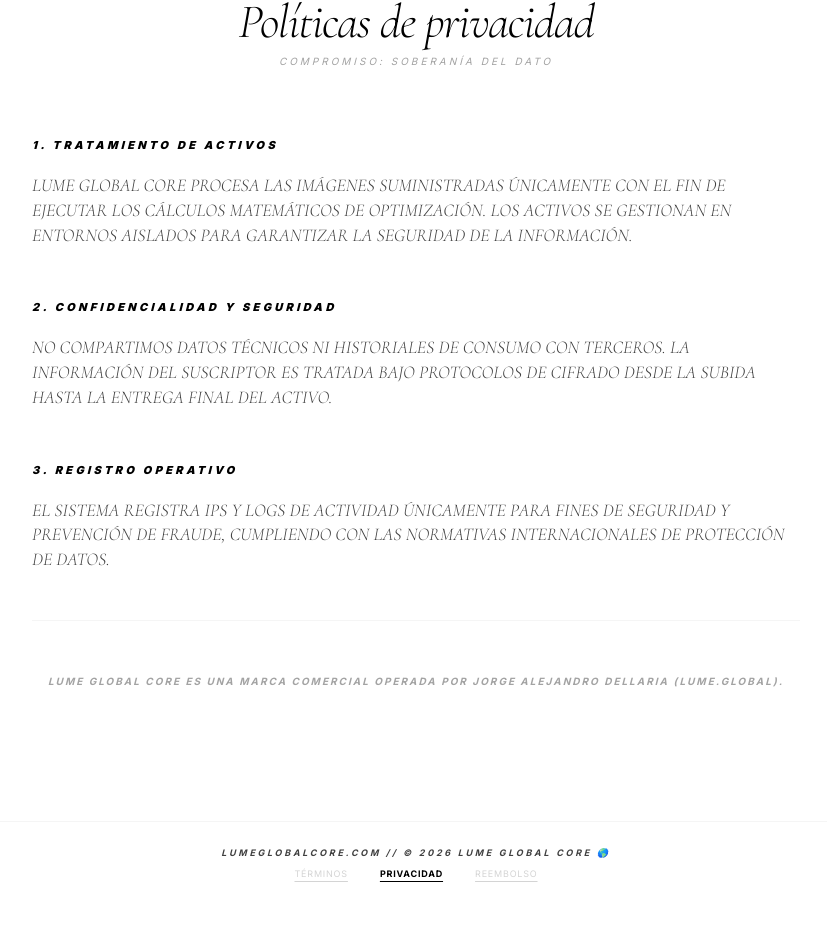
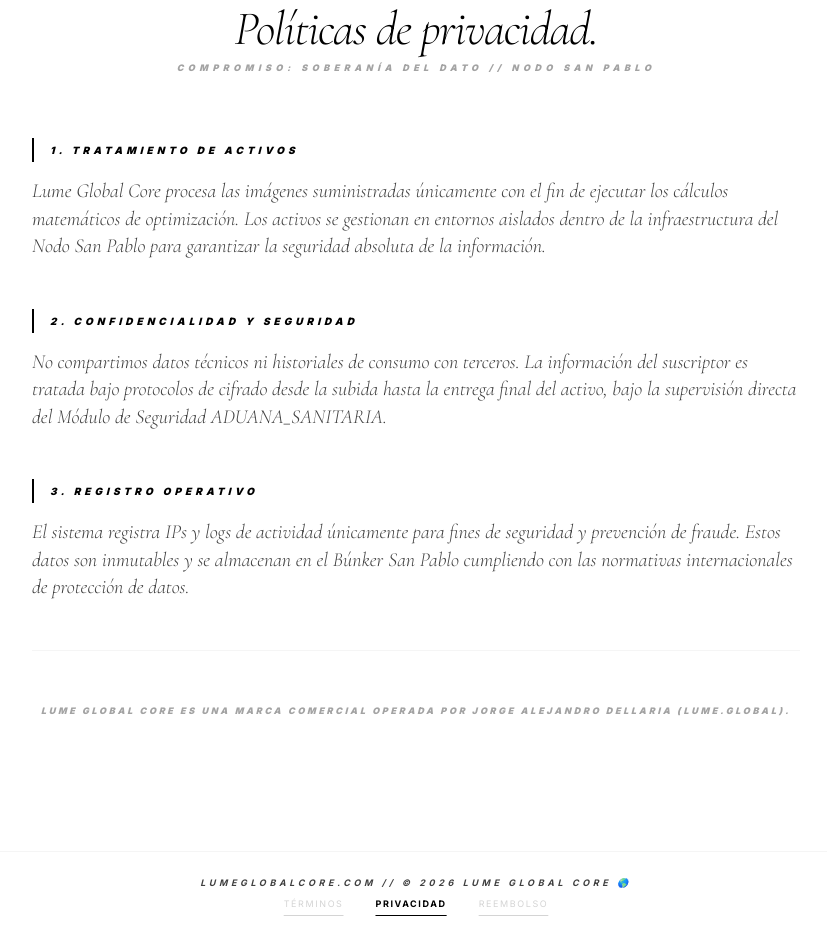
Before and after one commit to lumeglobal10-prog/lume-global-core, a Next.js app: page /privacy in a window 1280 px wide. Shown: the part 177-1120 px from the top of the page, without its empty margins (224-1051 px from the left). Before the commit the page ends 1090 px from the top, so only its background shows below. Built offline with nearby package versions, Linux system fonts and the light colour scheme.

Commit message:
Update page.tsx

```diff
--- a/app/privacy/page.tsx
+++ b/app/privacy/page.tsx
@@ -8,14 +8,14 @@ export default function PrivacyPage() {
   const siteName = "LUME 🌎";
 
   return (
-    <main className="min-h-screen bg-white text-black font-sans flex flex-col justify-between overflow-x-hidden">
+    <main className="min-h-screen bg-white text-black font-sans flex flex-col justify-between overflow-x-hidden uppercase tracking-widest">
 
       {/* NAVEGACIÓN: LOGO INMUTABLE */}
       <nav className="w-full p-6 md:p-8 flex justify-between items-center shrink-0 z-50">
-        <div className="text-sm font-black tracking-[0.4em] uppercase italic">{siteName}</div>
+        <div className="text-sm font-black tracking-[0.4em] italic">{siteName}</div>
         <button
           onClick={() => router.back()}
-          className="bg-black text-white px-6 py-2 text-[10px] font-sans font-bold tracking-[0.2em] uppercase active:scale-95 transition-all hover:bg-neutral-800"
+          className="bg-black text-white px-8 py-3 text-[9px] font-bold tracking-[0.3em] active:scale-95 transition-all hover:bg-neutral-800 rounded-full"
         >
           ← VOLVER
         </button>
@@ -24,46 +24,46 @@ export default function PrivacyPage() {
       <section className="flex-grow flex flex-col items-center py-12 px-6 md:py-20">
         <article className="max-w-3xl w-full">
           {/* TÍTULO ESTILO KARADA DECO (SERIF) */}
-          <h1 className="text-3xl md:text-5xl font-serif font-light tracking-tight leading-tight mb-2 text-center italic lowercase first-letter:uppercase">
-            Políticas de privacidad
+          <h1 className="text-3xl md:text-5xl font-serif font-light tracking-tight leading-tight mb-2 text-center italic lowercase first-letter:uppercase normal-case">
+            Políticas de privacidad.
           </h1>
-          <p className="text-[10px] font-sans font-medium text-neutral-400 tracking-[0.3em] uppercase text-center mb-16 italic">
-            Compromiso: Soberanía del dato
+          <p className="text-[9px] font-black text-neutral-400 tracking-[0.5em] text-center mb-16 italic">
+            COMPROMISO: SOBERANÍA DEL DATO // NODO SAN PABLO
           </p>
 
           <div className="space-y-12 text-sm md:text-base leading-relaxed text-neutral-800">
             <section>
-              <h2 className="text-[11px] font-sans font-black tracking-[0.3em] uppercase mb-4 text-black italic">
-                1. Tratamiento de Activos
+              <h2 className="text-[10px] font-black tracking-[0.4em] mb-4 text-black italic border-l-2 border-black pl-4">
+                1. TRATAMIENTO DE ACTIVOS
               </h2>
-              <p className="font-serif font-light text-lg italic text-neutral-700 leading-snug">
-                Lume Global Core procesa las imágenes suministradas únicamente con el fin de ejecutar los cálculos matemáticos de optimización. Los activos se gestionan en entornos aislados para garantizar la seguridad de la información.
+              <p className="font-serif font-light text-xl italic text-neutral-700 leading-snug normal-case">
+                Lume Global Core procesa las imágenes suministradas únicamente con el fin de ejecutar los cálculos matemáticos de optimización. Los activos se gestionan en entornos aislados dentro de la infraestructura del Nodo San Pablo para garantizar la seguridad absoluta de la información.
               </p>
             </section>
 
             <section>
-              <h2 className="text-[11px] font-sans font-black tracking-[0.3em] uppercase mb-4 text-black italic">
-                2. Confidencialidad y Seguridad
+              <h2 className="text-[10px] font-black tracking-[0.4em] mb-4 text-black italic border-l-2 border-black pl-4">
+                2. CONFIDENCIALIDAD Y SEGURIDAD
               </h2>
-              <p className="font-serif font-light text-lg italic text-neutral-700 leading-snug">
-                No compartimos datos técnicos ni historiales de consumo con terceros. La información del suscriptor es tratada bajo protocolos de cifrado desde la subida hasta la entrega final del activo.
+              <p className="font-serif font-light text-xl italic text-neutral-700 leading-snug normal-case">
+                No compartimos datos técnicos ni historiales de consumo con terceros. La información del suscriptor es tratada bajo protocolos de cifrado desde la subida hasta la entrega final del activo, bajo la supervisión directa del Módulo de Seguridad ADUANA_SANITARIA.
               </p>
             </section>
 
             <section>
-              <h2 className="text-[11px] font-sans font-black tracking-[0.3em] uppercase mb-4 text-black italic">
-                3. Registro Operativo
+              <h2 className="text-[10px] font-black tracking-[0.4em] mb-4 text-black italic border-l-2 border-black pl-4">
+                3. REGISTRO OPERATIVO
               </h2>
-              <p className="font-serif font-light text-lg italic text-neutral-700 leading-snug">
-                El sistema registra IPs y logs de actividad únicamente para fines de seguridad y prevención de fraude, cumpliendo con las normativas internacionales de protección de datos.
+              <p className="font-serif font-light text-xl italic text-neutral-700 leading-snug normal-case">
+                El sistema registra IPs y logs de actividad únicamente para fines de seguridad y prevención de fraude. Estos datos son inmutables y se almacenan en el Búnker San Pablo cumpliendo con las normativas internacionales de protección de datos.
               </p>
             </section>
 
             <hr className="border-neutral-100 my-12" />
 
             <section className="text-center pb-12">
-              <p className="text-[10px] font-sans font-bold tracking-[0.2em] text-neutral-400 italic uppercase">
-                Lume Global Core es una marca comercial operada por Jorge Alejandro Dellaria (LUME.GLOBAL).
+              <p className="text-[9px] font-black tracking-[0.3em] text-neutral-400 italic">
+                LUME GLOBAL CORE ES UNA MARCA COMERCIAL OPERADA POR JORGE ALEJANDRO DELLARIA (LUME.GLOBAL).
               </p>
             </section>
           </div>
@@ -71,18 +71,18 @@ export default function PrivacyPage() {
       </section>
 
       <footer className="w-full p-6 border-t border-neutral-100 flex flex-col items-center gap-2 bg-white">
-        <p className="text-[8px] md:text-[9px] font-sans font-bold text-neutral-700 tracking-[0.3em] uppercase italic">
+        <p className="text-[8px] md:text-[9px] font-bold text-neutral-700 tracking-[0.4em] italic">
           LUMEGLOBALCORE.COM // © 2026 LUME GLOBAL CORE 🌎
         </p>
-        <div className="flex gap-8 font-sans text-[9px] text-neutral-300 uppercase pb-2">
-          <Link href="/terms" className="hover:text-black underline underline-offset-4 decoration-1 transition-all">
-            Términos
+        <div className="flex gap-8 text-[9px] text-neutral-300 pb-2">
+          <Link href="/terms" className="hover:text-black underline underline-offset-8 decoration-1 transition-all">
+            TÉRMINOS
           </Link>
-          <Link href="/privacy" className="text-black underline underline-offset-4 decoration-1 transition-all font-bold">
-            Privacidad
+          <Link href="/privacy" className="text-black underline underline-offset-8 decoration-1 transition-all font-bold">
+            PRIVACIDAD
           </Link>
-          <Link href="/refund" className="hover:text-black underline underline-offset-4 decoration-1 transition-all">
-            Reembolso
+          <Link href="/refund" className="hover:text-black underline underline-offset-8 decoration-1 transition-all">
+            REEMBOLSO
           </Link>
         </div>
       </footer>
```
